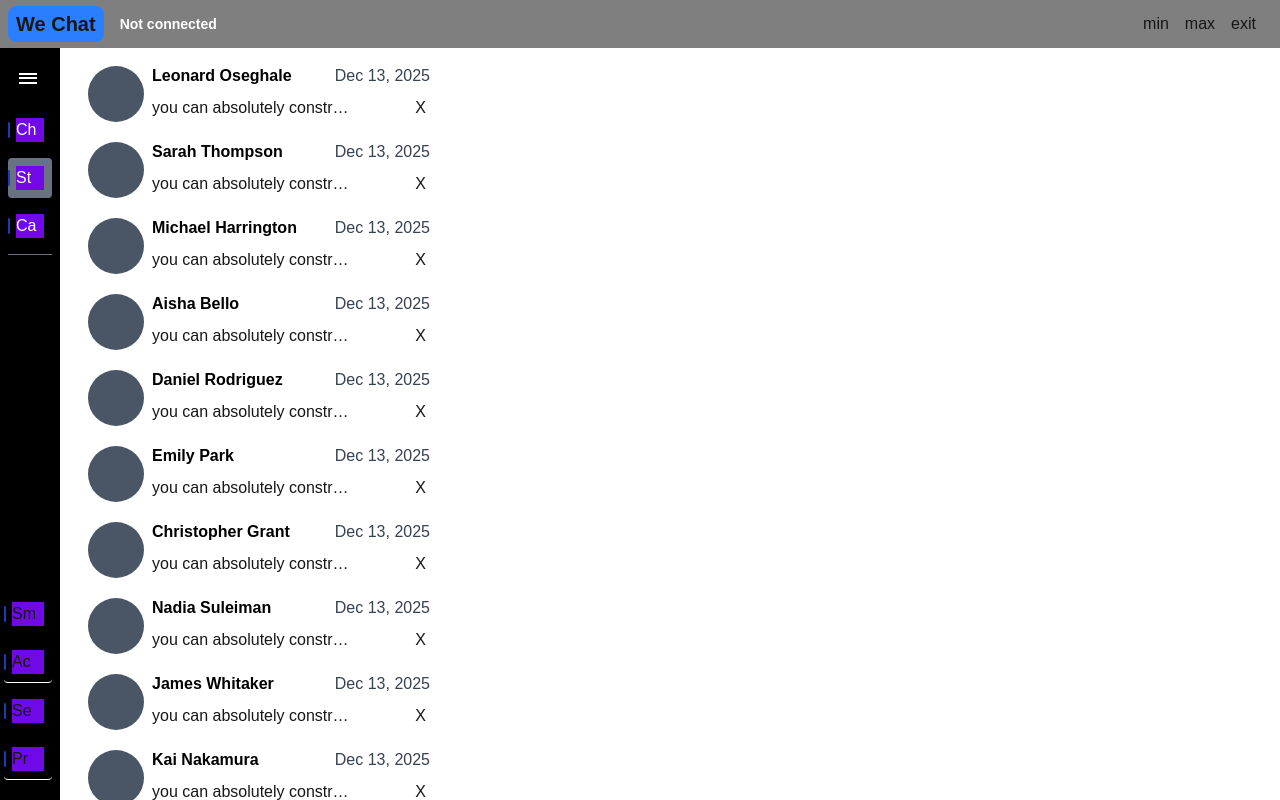
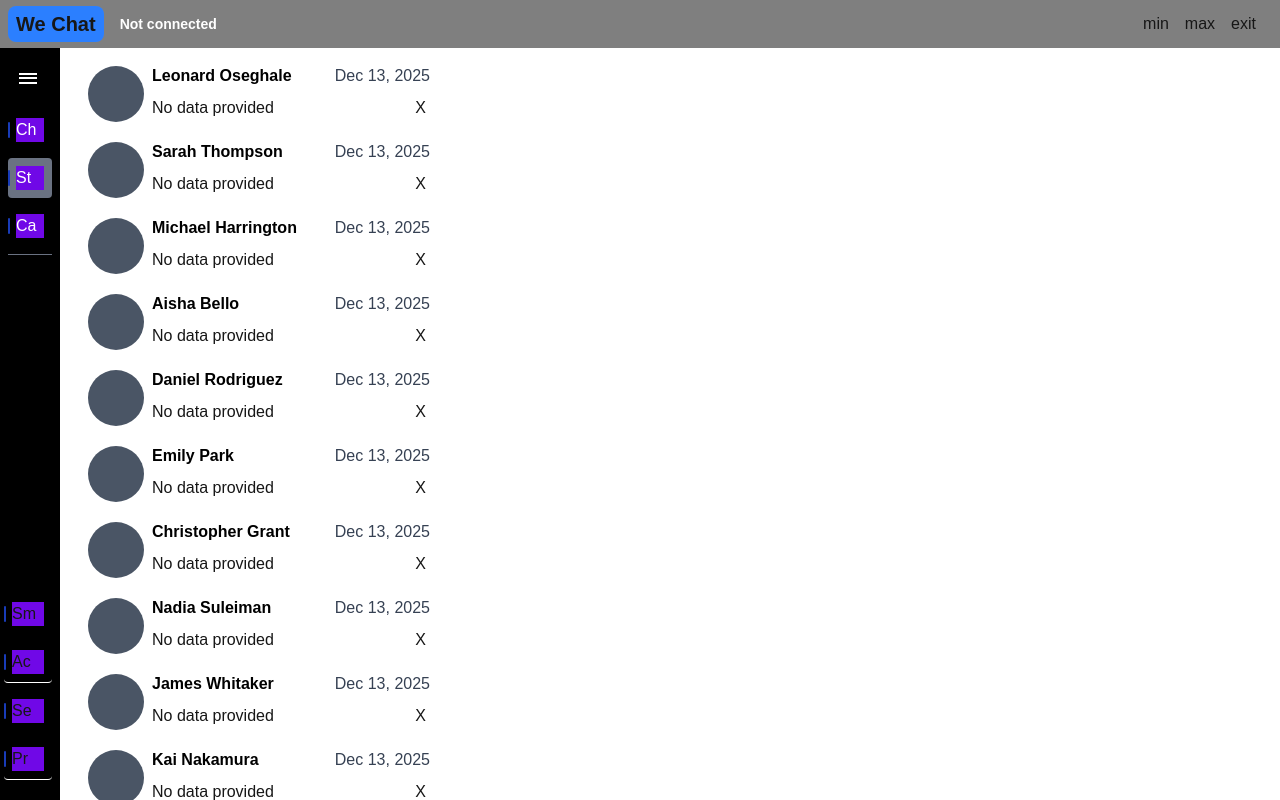
Before and after one commit to Relayyl6/chat-application, a Next.js app in the folder frontend/: page /status in a window 1280 px wide. Built offline with nearby package versions, Linux system fonts and the light colour scheme.

Commit message:
Added last message preview on chat preview section

```diff
--- a/frontend/app/(root)/chat/chatsection/[id]/page.tsx
+++ b/frontend/app/(root)/chat/chatsection/[id]/page.tsx
@@ -6,19 +6,14 @@ import ChatHeader from '@/components/ChatHeader'
 import ChatBubble from '@/components/ChatBubble'
 import InputSection from '@/components/InputSection'
 import { useParams } from 'next/navigation'
+import { useAppContext } from '@/context/useContext'
 
 
 const Page = () => {
     // const { id } = await params; // how to do it in a server component with props { params }: Props
     const params = useParams();
     const chatId = params.id as string
-    const [messagesByChat, setMessagesByChat] = useState<
-      Record<string, MessageProps[]>
-    >(() => {
-      if (typeof window === "undefined") return {}
-      const stored = localStorage.getItem("messagesByChat")
-      return stored ? JSON.parse(stored) : {}
-    });
+    const { messagesByChat, setMessagesByChat } = useAppContext();
     const bottomRef = useRef<HTMLDivElement | null>(null)
 
     useEffect(() => {
@@ -33,10 +28,7 @@ const Page = () => {
       bottomRef.current?.scrollIntoView({ behavior: "smooth" })
     }, [messages])
 
-
-
     const person = people.find(p => p.id === parseInt(chatId)) as Item
-
 
     // Handle case where person is not found
     if (!person) {
--- a/frontend/app/layout.tsx
+++ b/frontend/app/layout.tsx
@@ -1,6 +1,7 @@
 import type { Metadata } from "next";
 // import { Geist, Geist_Mono } from "next/font/google";
 import "./globals.css";
+import ContextProvider from "@/context/useContext";
 
 // const geistSans = Geist({
 //   variable: "--font-geist-sans",
@@ -30,7 +31,9 @@ export default function RootLayout({
       <body
         className={`antialiased`}
       >
-        {children}
+        <ContextProvider>
+          {children}
+        </ContextProvider>
       </body>
     </html>
   );
--- a/frontend/components/ChatCard.tsx
+++ b/frontend/components/ChatCard.tsx
@@ -1,14 +1,14 @@
 import Link from 'next/link'
 import React from 'react'
+import Messages from './messages'
 
 interface ChatCardProps {
     name: string,
-    firstLine: string,
     date: string,
     id?: number
 }
 
-const ChatCard = ({ name, firstLine, date, id }: ChatCardProps) => {
+const ChatCard = ({ name, date, id }: ChatCardProps) => {
   return (
     <Link href={`/chat/chatsection/${id}`} className='px-1 py-1 backdrop-blur-sm hover:bg-gray-500 rounded-md flex flex-row items-center justify-start gap-2 w-full max-w-[350px] box-border flex-1'>
         <div className='aspect-square rounded-full size-14 bg-gray-600' />
@@ -24,7 +24,7 @@ const ChatCard = ({ name, firstLine, date, id }: ChatCardProps) => {
                 </h3>
             </div>
             <div className='flex flex-row justify-between items-center gap-2'>
-                <h3 className='text-base font-mono truncate w-full max-w-[200px]'>{firstLine}</h3>
+                <Messages id={id as number} />
                 <p className='p-1 flex items-center justify-center'>X</p>
             </div>
         </div>
--- a/frontend/components/ChatPreview.tsx
+++ b/frontend/components/ChatPreview.tsx
@@ -35,7 +35,6 @@ const ChatPreview = () => {
               <div className='flex flex-row justify-between box-border m-1 bg-white' key={person.id}>
                   <ChatCard
                     name={person.title}
-                    firstLine={person.firstLine}
                     date={todayDate}
                     id={person.id}
                   />
--- a/frontend/components/InputSection.tsx
+++ b/frontend/components/InputSection.tsx
@@ -20,6 +20,14 @@ const InputSection = ({ message, setMessage }: Props) => {
     setText("")
   }
 
+  const handleKeyDown = (e: React.KeyboardEvent<HTMLInputElement>) => {
+  if (e.key === 'Enter') {
+    // Call your send message function here
+    // handleSendMessage(); // for when teh backend is done
+    addItem()
+  }
+}
+
   return (
     <div className='sticky bottom-0 w-full p-2 flex flex-row bg-green-400 gap-2 rounded-br-xl'>
       <input
@@ -27,7 +35,9 @@ const InputSection = ({ message, setMessage }: Props) => {
           placeholder='Input your chat message'
           className='text-black placeholder:text-gray-600 bg-red-600 outline-none w-full py-1 px-3 rounded-full font-medium size-xl'
           onChange={
-            (event: ChangeEvent<HTMLInputElement>) => setText(event.target.value)}
+            (event: ChangeEvent<HTMLInputElement>) => setText(event.target.value)
+          }
+          onKeyDown={handleKeyDown}
       />
       <button onClick={addItem} className="bg-violet-600 px-3 rounded-lg hover:brightness-75 focus:bg-black">
         <p>Send</p>
--- /dev/null
+++ b/frontend/components/messages.tsx
@@ -0,0 +1,28 @@
+"use client"
+
+import { useMemo } from 'react'
+import { useAppContext } from '@/context/useContext';
+
+const Messages = ({ id: chatId }: { id: number }) => {
+    // const [ lastMsg, setLastMsg ] = useState<string | undefined>(undefined);
+    const { messagesByChat } = useAppContext();
+    const messages = useMemo(() => messagesByChat[chatId] ?? [],
+      [messagesByChat, chatId]
+    )
+    const lastMsg = messages.at(-1)?.text;
+  return (
+    <div>
+        {lastMsg ? (
+            <h3 className='text-base font-mono truncate w-full max-w-[200px]'>
+                {lastMsg}
+            </h3>
+        ) : (
+            <h3 className='text-base font-mono truncate w-full max-w-[200px]'>
+                No data provided
+            </h3>
+        )}
+    </div>
+  )
+}
+
+export default Messages
--- /dev/null
+++ b/frontend/context/useContext.tsx
@@ -0,0 +1,61 @@
+"use client"
+
+import React, { createContext, useState, useContext, useEffect } from 'react'
+
+// Define the shape of your context
+interface AppContextType {
+  messagesByChat: Record<string, MessageProps[]>;
+  setMessagesByChat: React.Dispatch<React.SetStateAction<Record<string, MessageProps[]>>>;
+}
+
+// Create context with undefined as default
+export const AppContext = createContext<AppContextType | undefined>(undefined);
+
+export const ContextProvider = ({
+    children
+}: {
+    children: React.ReactNode
+}) => {
+    // Use lazy initialization to load from localStorage
+    const [messagesByChat, setMessagesByChat] = useState<Record<string, MessageProps[]>>(() => {
+      // Only access localStorage on client side
+      if (typeof window === 'undefined') return {};
+
+      try {
+        const stored = localStorage.getItem("messagesByChat");
+        return stored ? JSON.parse(stored) : {};
+      } catch (error) {
+        console.error("Failed to parse stored messages:", error);
+        return {};
+      }
+    });
+
+    // Save to localStorage whenever messagesByChat changes
+    useEffect(() => {
+      try {
+        localStorage.setItem("messagesByChat", JSON.stringify(messagesByChat));
+      } catch (error) {
+        console.error("Failed to save messages to localStorage:", error);
+      }
+    }, [messagesByChat]);
+
+    return (
+      <AppContext.Provider value={{
+          messagesByChat,
+          setMessagesByChat
+      }}>
+          {children}
+      </AppContext.Provider>
+    )
+}
+
+// Custom hook for using the context
+export const useAppContext = () => {
+  const context = useContext(AppContext);
+  if (context === undefined) {
+    throw new Error('useAppContext must be used within a ContextProvider');
+  }
+  return context;
+}
+
+export default ContextProvider
```
Also changed, not shown: 1 other file (tests, documents, lock files or other folders).
